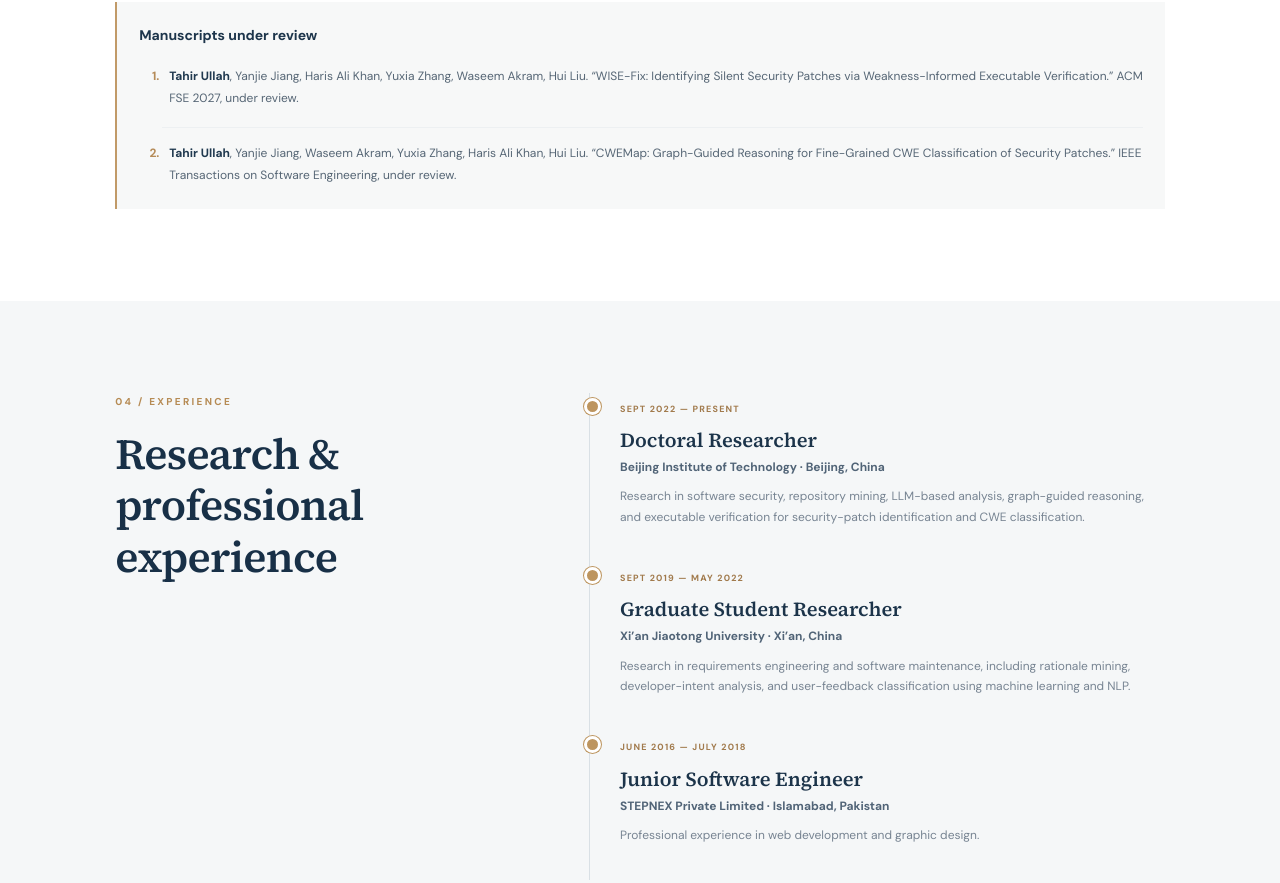
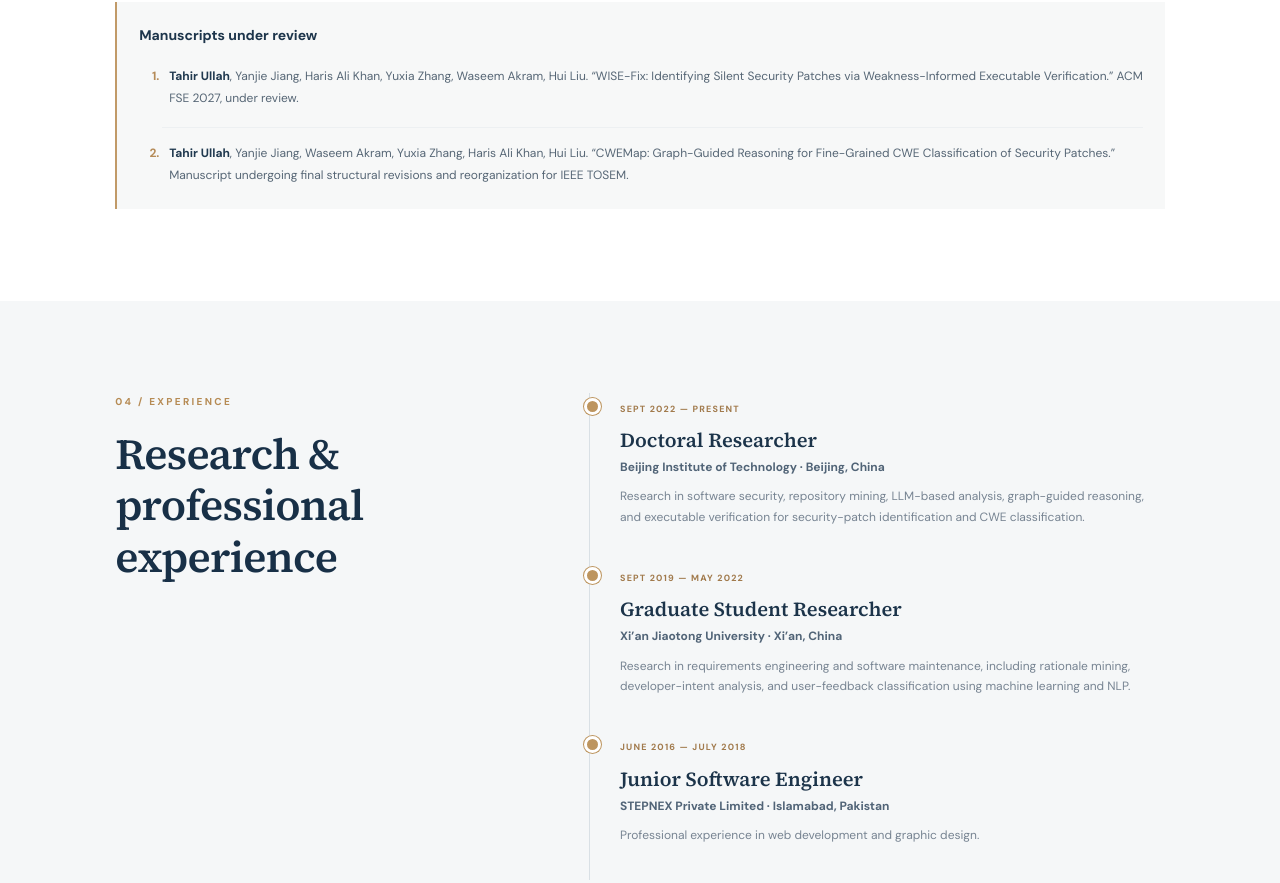
Before and after one commit to Tahirullah7710/tahirullah7710.github.io, a plain HTML site: page index.html in a window 1280 px wide. Shown: the part 3044-3927 px from the top of the page. Drawn offline with Linux system fonts and the light colour scheme.

Commit message:
Change manuscript status for 'CWEMap'
Updated the status of the 'CWEMap' manuscript to reflect final revisions.

```diff
--- a/index.html
+++ b/index.html
@@ -100,7 +100,7 @@
       <div class="pub-group under-review"><h3>Manuscripts under review</h3>
         <ol class="pub-list">
           <li><strong>Tahir Ullah</strong>, Yanjie Jiang, Haris Ali Khan, Yuxia Zhang, Waseem Akram, Hui Liu. “WISE-Fix: Identifying Silent Security Patches via Weakness-Informed Executable Verification.” ACM FSE 2027, under review.</li>
-          <li><strong>Tahir Ullah</strong>, Yanjie Jiang, Waseem Akram, Yuxia Zhang, Haris Ali Khan, Hui Liu. “CWEMap: Graph-Guided Reasoning for Fine-Grained CWE Classification of Security Patches.” IEEE Transactions on Software Engineering, under review.</li>
+          <li><strong>Tahir Ullah</strong>, Yanjie Jiang, Waseem Akram, Yuxia Zhang, Haris Ali Khan, Hui Liu. “CWEMap: Graph-Guided Reasoning for Fine-Grained CWE Classification of Security Patches.” Manuscript undergoing final structural revisions and reorganization for IEEE TOSEM.</li>
         </ol>
       </div>
     </section>
```
